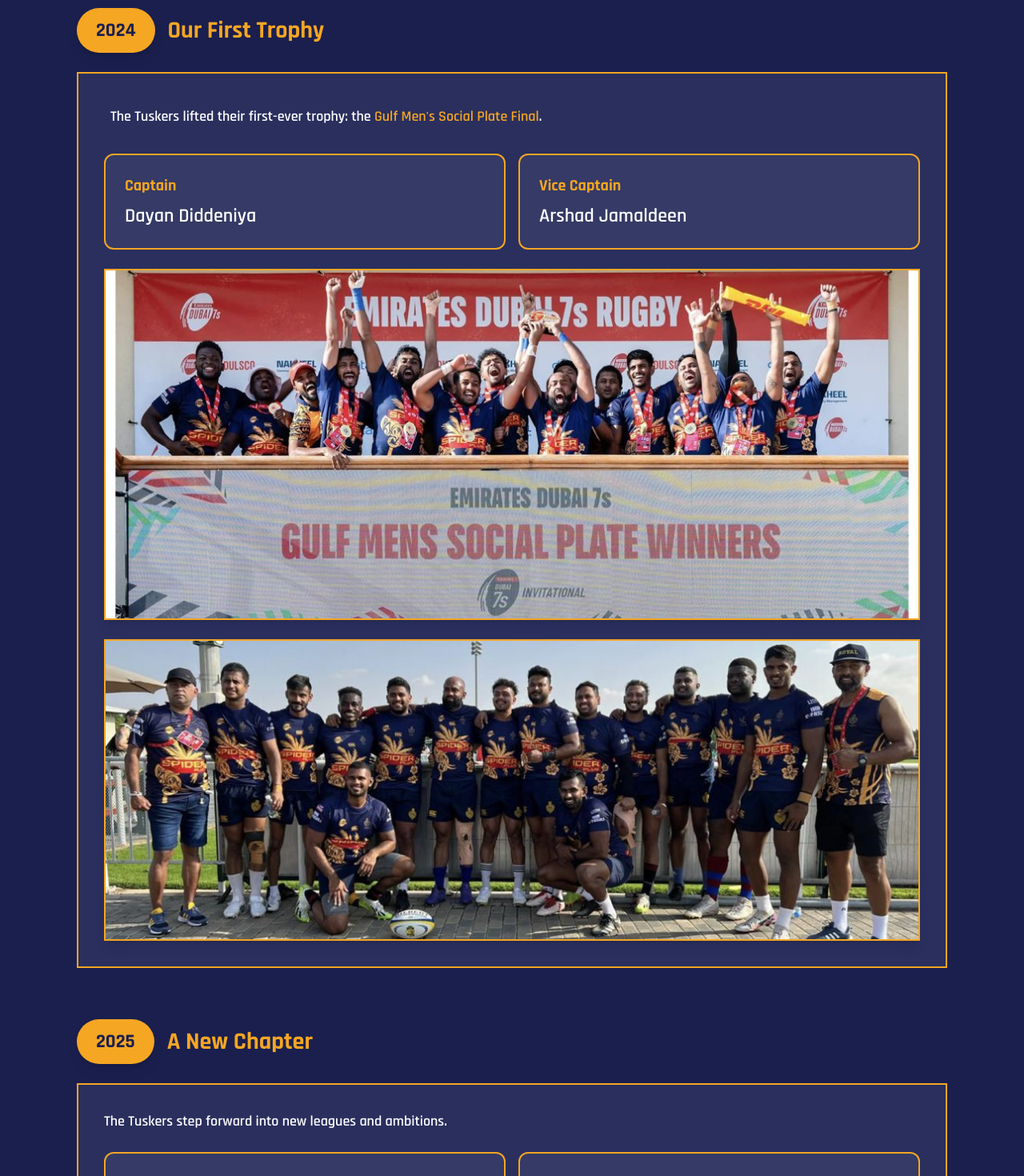
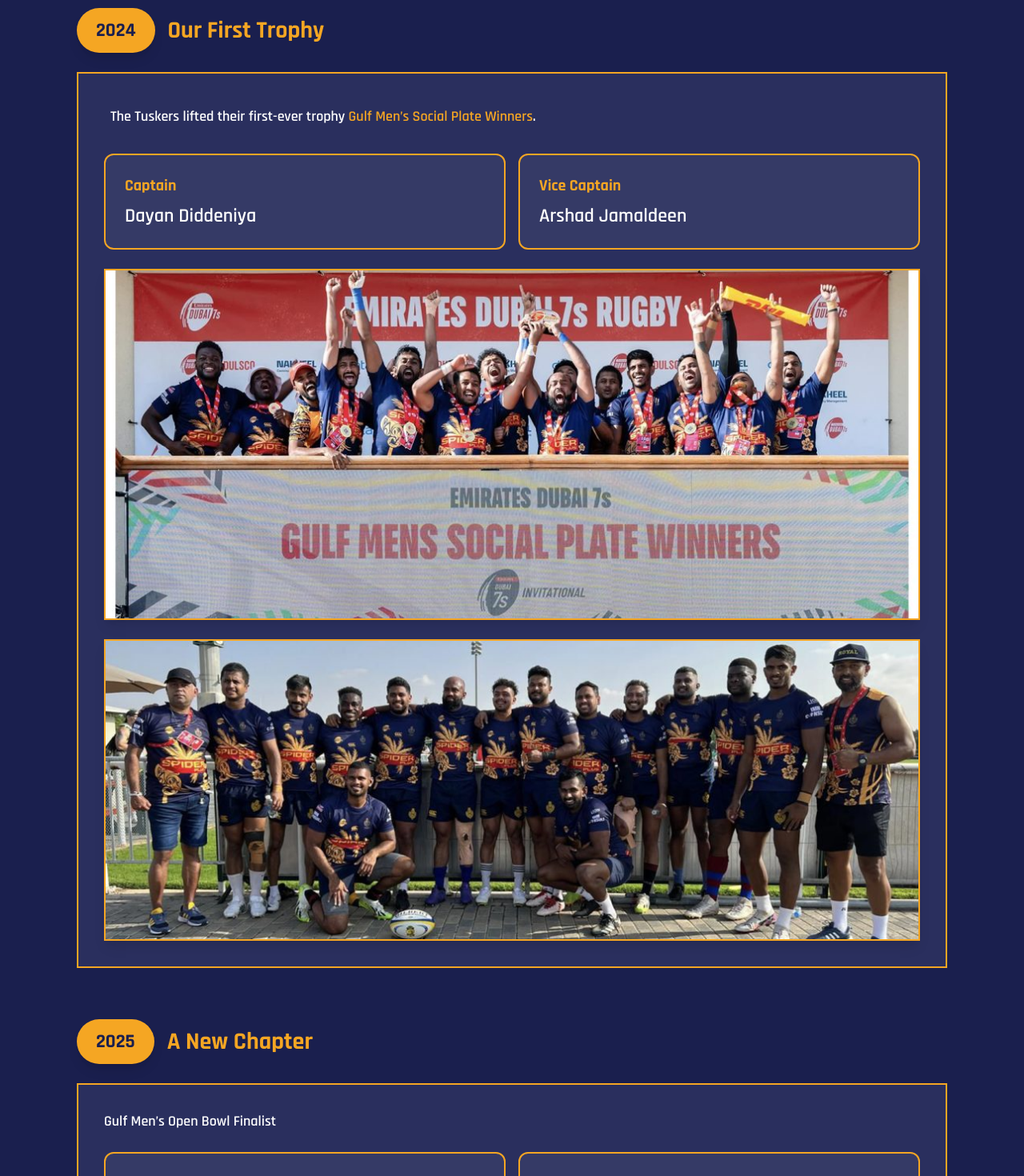
Before and after one commit to kythonlk/tuskersrfc, a React (Vite) app: page /about in a window 1280 px wide. Shown: the part 2020-3490 px from the top of the page at 80% size. Built offline with nearby package versions, Linux system fonts and the light colour scheme; no server answers; the database is empty.

Commit message:
Update about

```diff
--- a/src/pages/About.tsx
+++ b/src/pages/About.tsx
@@ -169,8 +169,8 @@
               style={{ backgroundColor: '#2a2f5e', borderColor: '#f5a623' }}
             >
               <p className="text-white text-lg p-2">
-                The Tuskers lifted their first-ever trophy: the{' '}
-                <span style={{ color: '#f5a623' }}>Gulf Men's Social Plate Final</span>.
+                The Tuskers lifted their first-ever trophy{' '}
+                <span style={{ color: '#f5a623' }}>Gulf Men’s Social Plate Winners</span>.
               </p>
               <div className="grid md:grid-cols-2 gap-4">
                 <div
@@ -223,9 +223,8 @@
               style={{ backgroundColor: '#2a2f5e', borderColor: '#f5a623' }}
             >
               <p className="text-white text-lg">
-                The Tuskers step forward into new leagues and ambitions.
+                Gulf Men’s Open Bowl Finalist
               </p>
-
               <div className="grid md:grid-cols-2 gap-4">
                 <div
                   className="border-2 rounded-xl p-6 bg-white/5"
```
